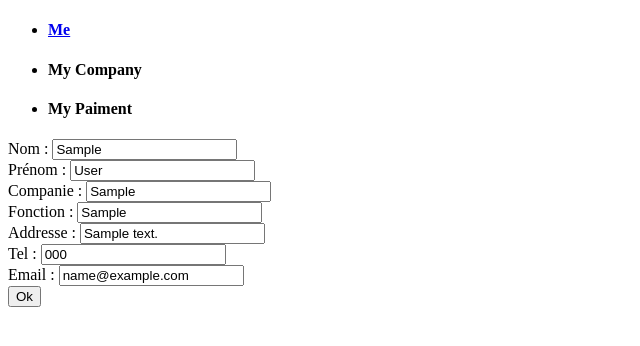
After one commit to monja119/Mahay-Fac, a Django app: template app/templates/tab/profile_update.html in a window 1280 px wide. The commit adds this page. Shown: the top 346 px of the page, without its empty margins (0-640 px from the left). Run offline with Django 4.2, Linux system fonts and the light colour scheme; the template is opened without the code that fills it: most values are stand-ins (such as "Sample title", 1, 10 or a date in 2020).

Commit message:
updating

```diff
--- a/app/templates/base.html
+++ b/app/templates/base.html
@@ -1 +1,37 @@
-{{ msg }}
+<!DOCTYPE html>
+<html>
+    <head>
+        <title>
+            {% block title %}
+                hi crm
+            {% endblock %}
+
+        </title>
+    </head>
+
+    <body>
+        <header>
+            <ul>
+                <li>
+                    <h4>
+                        <a href="{% url 'profile' %}">
+                            Me
+                        </a>
+                    </h4>
+                </li>
+                <li>
+                    <h4>
+                        My Company
+                    </h4>
+                </li>
+                <li>
+                    <h4>
+                        My Paiment
+                    </h4>
+                </li>
+            </ul>
+        </header>
+        {% block content %}
+        {% endblock %}
+    </body>
+</html>
--- /dev/null
+++ b/app/templates/tab/profile_update.html
@@ -0,0 +1,52 @@
+{% extends 'base.html' %}
+
+{% block title %} Mettre à jour - {{ first_name }} {% endblock %}
+
+{% block content %}
+    <p style="color:red"> {{ error_msg }} </p>
+    <form method="POST" action="{% url 'profile' %}">
+        {% csrf_token %}
+        <label for="first_name">
+            Nom :
+        </label>
+            <input type="text" name="first_name" value="{{ first_name }}">
+        <br>
+        <label for="last_name">
+            Prénom :
+        </label>
+            <input type="text" name="last_name" value="{{ last_name }}">
+        <br>
+        <label for="company">
+            Companie :
+        </label>
+            <input type="text" name="company" value="{{ user_company }}">
+        <br>
+
+        <label for="function">
+            Fonction :
+        </label>
+            <input type="text" name="function" value="{{ user_function }}">
+        <br>
+
+        <label for="address">
+            Addresse :
+        </label>
+            <input type="text" name="address" value="{{ user_address }}">
+        <br>
+
+        <label for="tel">
+            Tel :
+        </label>
+            <input type="number" name="tel" value="{{ user_tel }}">
+        <br>
+
+        <label for="mail">
+            Email :
+        </label>
+            <input type="email" name="mail" value="{{ user_mail }}">
+        <br>
+
+        <input type="submit" value="Ok">
+    </form>
+
+{% endblock %}
--- a/crm/urls.py
+++ b/crm/urls.py
@@ -16,15 +16,17 @@ Including another URLconf
 from django.contrib import admin
 from django.urls import path, re_path
 import app.views
+import re
 
 urlpatterns = [
     path('admin/', admin.site.urls),
-    re_path('^auth/$', app.views.auth),
+    re_path(r'^auth/$', app.views.auth),
 
     # form
-    re_path('^register/$', app.views.new_user, name='register'),
-    re_path('^auth/$', app.views.auth, name='authentification'),
+    re_path(r'^register/$', app.views.new_user, name='register'),
+    re_path(r'^auth/$', app.views.auth, name='authentification'),
 
     # tab
-    re_path('^home/$', app.views.home, name='home'),
+    re_path(r'^home/$', app.views.home, name='home'),
+    re_path(r'profile/', app.views.profile, name='profile'),
 ]
```
Also changed, not shown: app/templates/tab/home.html (+12 -4 lines), app/templates/tab/profile.html (added, +24 -0 lines), app/views.py (+57 -1 lines), db.sqlite3.
